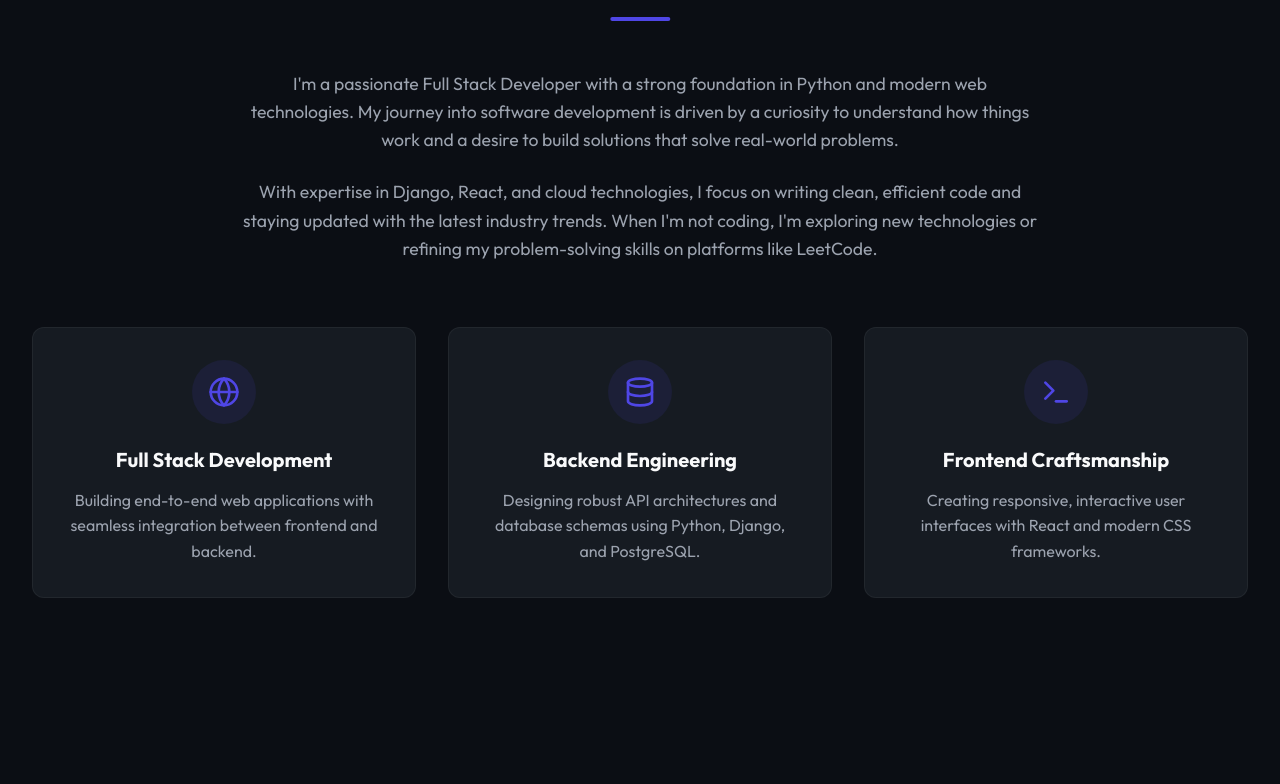
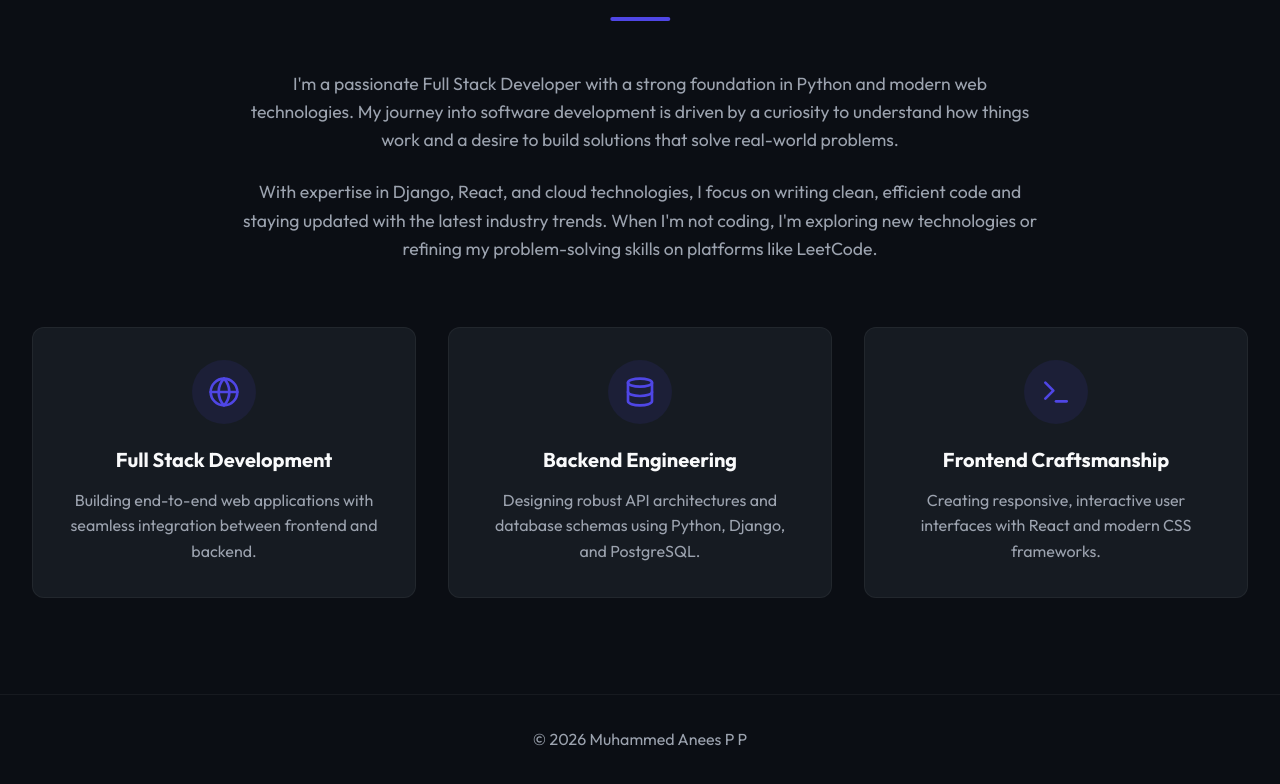
Before and after one commit to muhammed-anees-pp/Portfolio, a React (Vite) app: page / in a window 1280 px wide. Shown: the part 938-1722 px from the top of the page. Before the commit the page ends 1632 px from the top, so only its background shows below. Built offline with nearby package versions, Linux system fonts and the light colour scheme.

Commit message:
feat: add footer component with dynamic copyright

```diff
--- a/src/components/Footer.css
+++ b/src/components/Footer.css
@@ -0,0 +1,10 @@
+.footer {
+    background: var(--bg-main);
+    padding: 2rem 0;
+    text-align: center;
+    border-top: 1px solid rgba(255, 255, 255, 0.05);
+}
+
+.footer-text {
+    color: var(--text-body);
+}
--- a/src/components/Footer.jsx
+++ b/src/components/Footer.jsx
@@ -1,11 +1,16 @@
-import React from 'react'
+import React from 'react';
+import './Footer.css';
 
-function Footer() {
-  return (
-    <div>
+const Footer = () => {
+    return (
+        <footer className="footer">
+            <div className="container">
+                <p className="footer-text">
+                    &copy; {new Date().getFullYear()} Muhammed Anees P P
+                </p>
+            </div>
+        </footer>
+    );
+};
 
-    </div>
-  )
-}
-
-export default Footer
+export default Footer;
```
